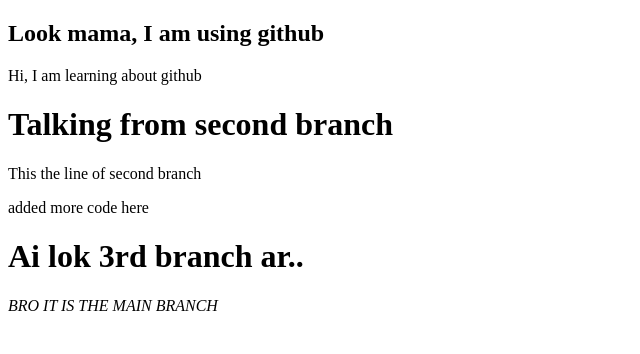
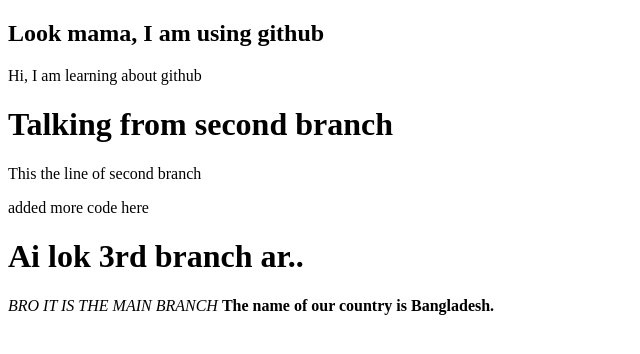
Before and after one commit to Shahman-Riaz/my-first-website, a plain HTML site: page index.html in a window 1280 px wide. Shown: the whole page, without its empty margins (0-640 px from the left). Drawn offline with Linux system fonts and the light colour scheme.

Commit message:
conflictation making

```diff
--- a/index.html
+++ b/index.html
@@ -14,5 +14,7 @@
    <p>added more code here</p>
    <h1>Ai lok 3rd branch ar..</h1>
    <i>BRO IT IS THE MAIN BRANCH</i>
+
+   <b>The name of our country is Bangladesh.</b>
 </body>
 </html>
```
